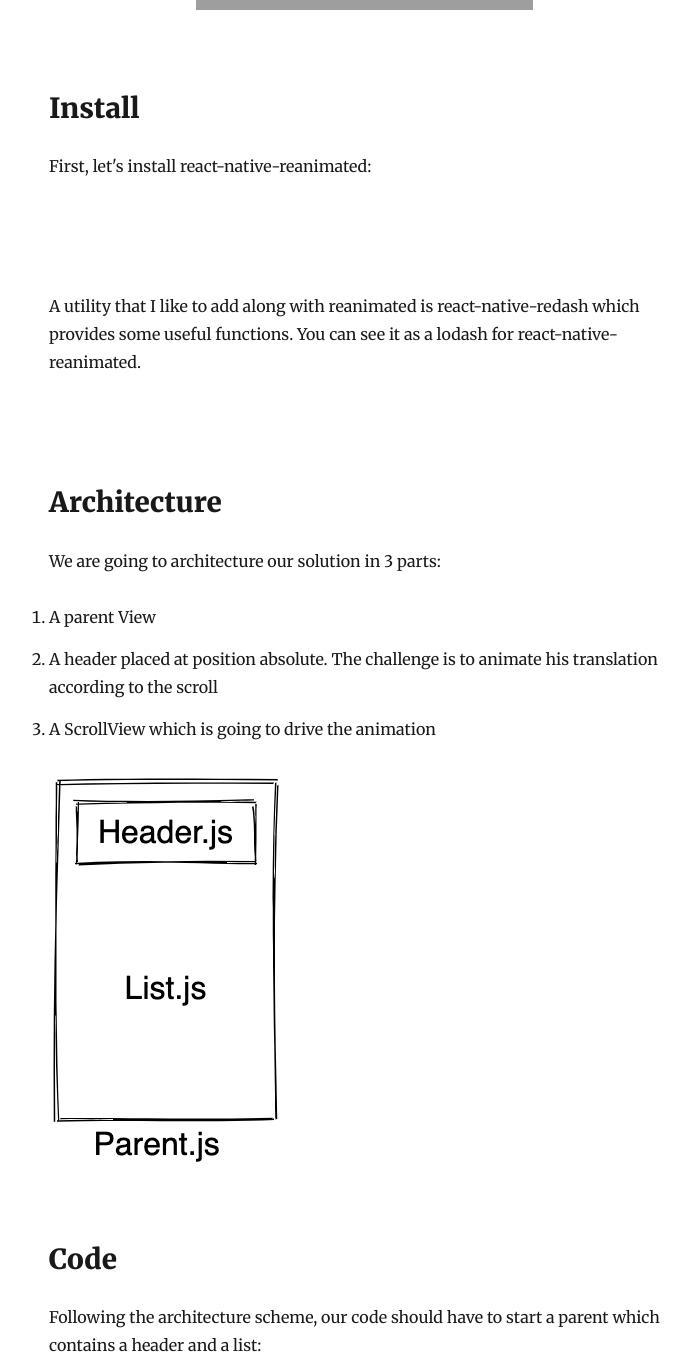
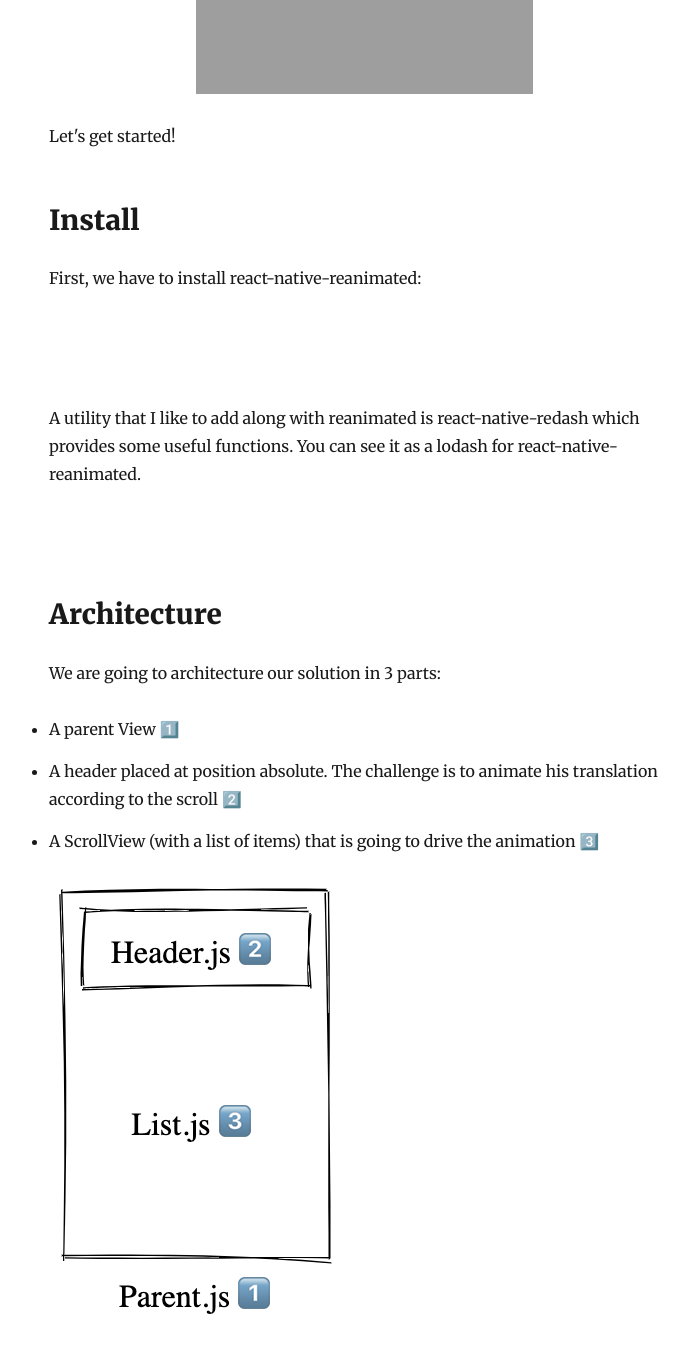
Before and after one commit to PierreCapo/personal-blog, a Gatsby site: page /an-introduction-to-react-native-reanimated/ in a window 1280 px wide. Shown: the part 1340-2702 px from the top of the page, without its empty margins (276-964 px from the left). Built offline with nearby package versions, Linux system fonts and the light colour scheme; Gatsby itself is replaced by a stand-in of ours; some packages are replaced by stand-ins of ours; code samples lack their colours; grey boxes are pictures that could not be loaded.

Commit message:
Update post

````diff
--- a/content/blog/an-introduction-to-react-native-reanimated/index.md
+++ b/content/blog/an-introduction-to-react-native-reanimated/index.md
@@ -4,7 +4,10 @@ date: "2019-06-19T23:46:37.121Z"
 description: "Implementing an Airbnb animation as an introduction to reanimated"
 ---
 
-If you are familiar with animations on React-Native, you probably have dealt with the Animated API provided by default. After several months of development, an alternative animated library has been released recently to its version 1: [react-native-reanimated](https://github.com/kmagiera/react-native-reanimated).
+If you are familiar with animations on React-Native, you probably have dealt with the Animated API provided by default.
+
+Krzysztof Magiera, a core contributor of react-native, has released recently the version 1 of a 1,5k star ⭑ project for making new kind of animations: [react-native-reanimated](https://github.com/kmagiera/react-native-reanimated).
+
 To sum up, this library provides a nicer API along with substantial performance improvements because all the animations run on the native side. I advise you to check [this link](https://github.com/kmagiera/react-native-reanimated#omg-why-would-you-build-this-motivation) for a complete overview of the advantages.
 
 ---
@@ -17,8 +20,10 @@ As an introduction to the reanimated API, we are going to implement a __collapsi
 <img src="./anim.gif" width="337" height="603" />
 </div>
 
+Let's get started!
+
 ## Install
-First, let's install react-native-reanimated:
+First, we have to install react-native-reanimated:
 
 ```bash
 npm install react-native-reanimated
@@ -35,11 +40,11 @@ npm install react-native-redash
 ## Architecture
 
 We are going to architecture our solution in 3 parts:
-1. A parent View
-2. A header placed at position absolute. The challenge is to animate his translation according to the scroll
-3. A ScrollView which is going to drive the animation
+- A parent View 1️⃣
+- A header placed at position absolute. The challenge is to animate his translation according to the scroll 2️⃣
+- A ScrollView (with a list of items) that is going to drive the animation 3️⃣
 
-![alt text](./wireframe.png)
+![alt text](./wireframe_.png)
 
 
 ## Code
@@ -94,7 +99,7 @@ export const Header = () => {
 }
 ```
 
-Finally, we have the list component fetching some Lorem Pictum images placed inside a ScrollView.
+Finally, we have the list component fetching some Lorem Pictum images placed inside a ScrollView. We add here the prop `scrollEventThrottle` to have a smooth animation while scrolling.
 
 ```jsx
 /* List.js */
````
Also changed, not shown: content/blog/an-introduction-to-react-native-reanimated/wireframe.png (deleted), content/blog/an-introduction-to-react-native-reanimated/wireframe_.png (added), 1 other file.
